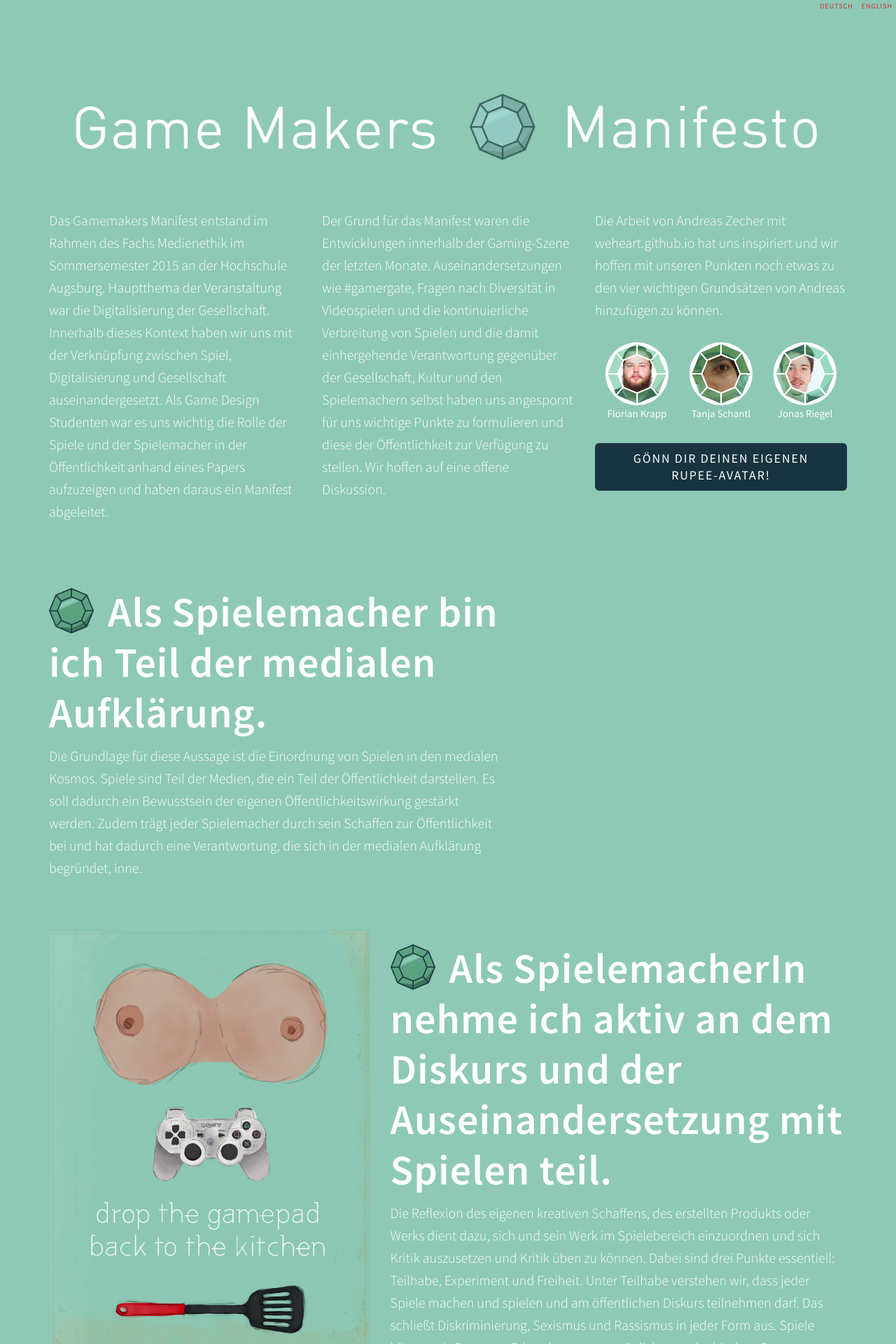
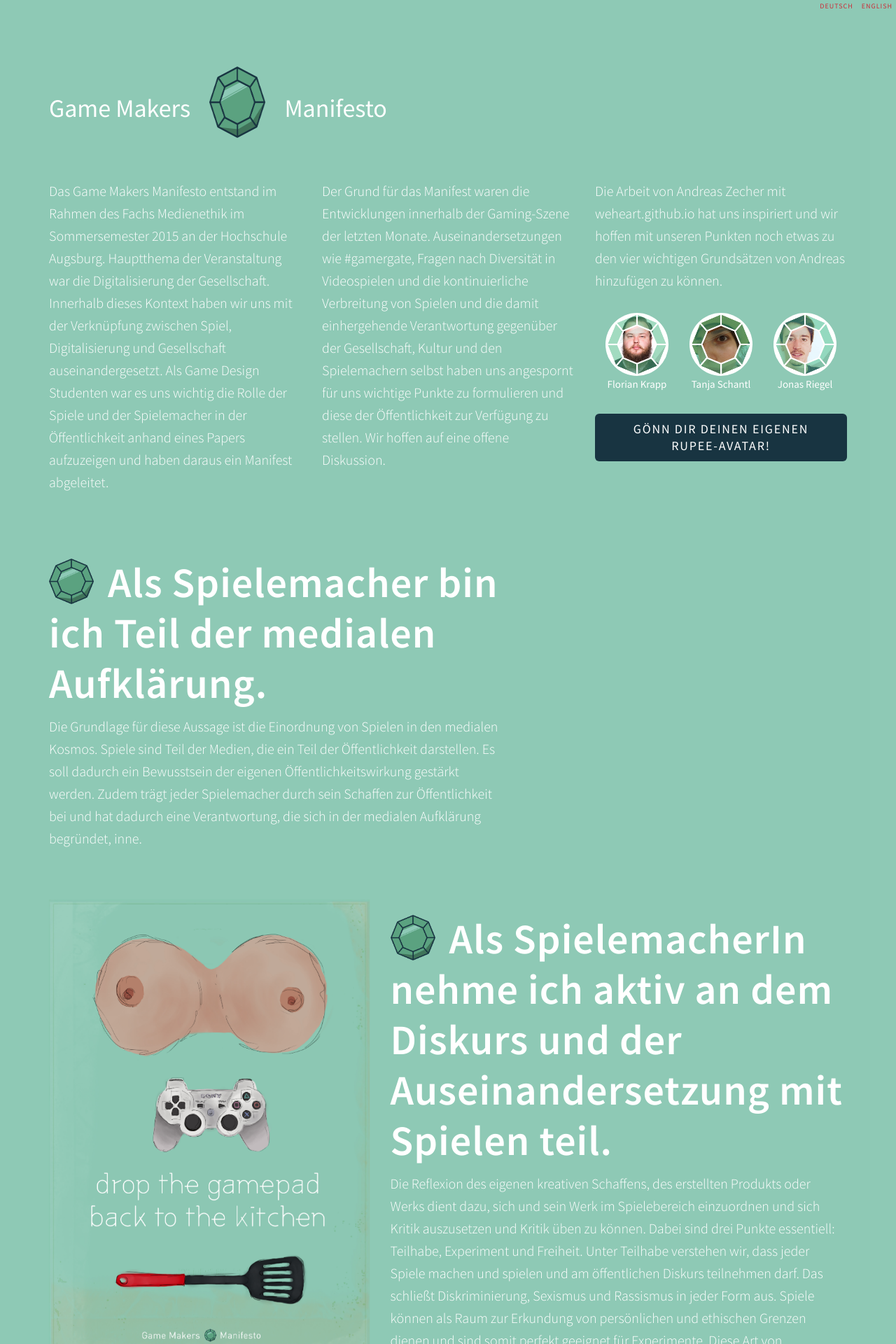
Before and after one commit to gamemakersmanifesto/gamemakersmanifesto.github.io, a Jekyll site: the page built from index.html, in a window 1280 px wide. Shown: the top 1920 px of the page at 70% size. Built offline with Jekyll 4.4.1, drawn with Linux system fonts in a browser that asks for light colours; nearby versions of some CDN libraries; comment, search, counter and statistics services are not loaded.

Commit message:
REFURBISH: Structure + Css

```diff
--- a/_layouts/manifest.html
+++ b/_layouts/manifest.html
@@ -9,13 +9,13 @@
 
                 <div class="col-md-12">
                 <div class="vertical-center gmm-logo">
-                    <img src="img/Logo.png" class="img-responsive">
-                    <!--<h1>Game Makers Manifesto</h1>-->
+                    <!--<img src="img/Logo.png" class="img-responsive">-->
+                    <h1>Game Makers <img src="img/rupee.png" class="rupee-big"> Manifesto</h1>
                 </div>
                 </div>
 
                 <div class="col-md-4">
-                    <p>Das Gamemakers Manifest entstand im Rahmen des Fachs Medienethik im Sommersemester 2015 an der Hochschule Augsburg. Hauptthema der Veranstaltung war die Digitalisierung der Gesellschaft. Innerhalb dieses Kontext haben wir uns mit der Verknüpfung zwischen Spiel, Digitalisierung und Gesellschaft auseinandergesetzt. Als Game Design Studenten war es uns wichtig die Rolle der Spiele und der Spielemacher in der Öffentlichkeit anhand eines Papers aufzuzeigen und haben daraus ein Manifest abgeleitet.</p>
+                    <p>Das Game Makers Manifesto entstand im Rahmen des Fachs Medienethik im Sommersemester 2015 an der Hochschule Augsburg. Hauptthema der Veranstaltung war die Digitalisierung der Gesellschaft. Innerhalb dieses Kontext haben wir uns mit der Verknüpfung zwischen Spiel, Digitalisierung und Gesellschaft auseinandergesetzt. Als Game Design Studenten war es uns wichtig die Rolle der Spiele und der Spielemacher in der Öffentlichkeit anhand eines Papers aufzuzeigen und haben daraus ein Manifest abgeleitet.</p>
                 </div>
 
                 <div class="col-md-4">
@@ -162,7 +162,7 @@
                         <script>!function(d,s,id){var js,fjs=d.getElementsByTagName(s)[0],p=/^http:/.test(d.location)?'http':'https';if(!d.getElementById(id)){js=d.createElement(s);js.id=id;js.src=p+"://platform.twitter.com/widgets.js";fjs.parentNode.insertBefore(js,fjs);}}(document,"script","twitter-wjs");</script>
                     </div>
                     <div class="col-md-6">
-                        <h4>Zeigt eure Unterstützung und macht euren eigenen Rupee-Avatar!</h2>
+                        <h2>Zeigt eure Unterstützung und macht euren eigenen Rupee-Avatar!</h2>
                         <a href="/gmmgenerator/index.html" class="btn btn-danger btn-lg avatar-cta btn-block">Jetzt <br>erstellen</a>
                     </div>
                 </div>
--- a/css/main.css
+++ b/css/main.css
@@ -117,6 +117,15 @@
     width:64px;
     height:65px;
 }
+.rupee-big {
+    margin-right:20px;
+    padding-left:20px;
+    margin-left:0;
+    margin-top:-25px;
+    display: inline-block;
+    width:100px;
+    height:102px;
+}
 
 p {
     font-weight: 300;
```
